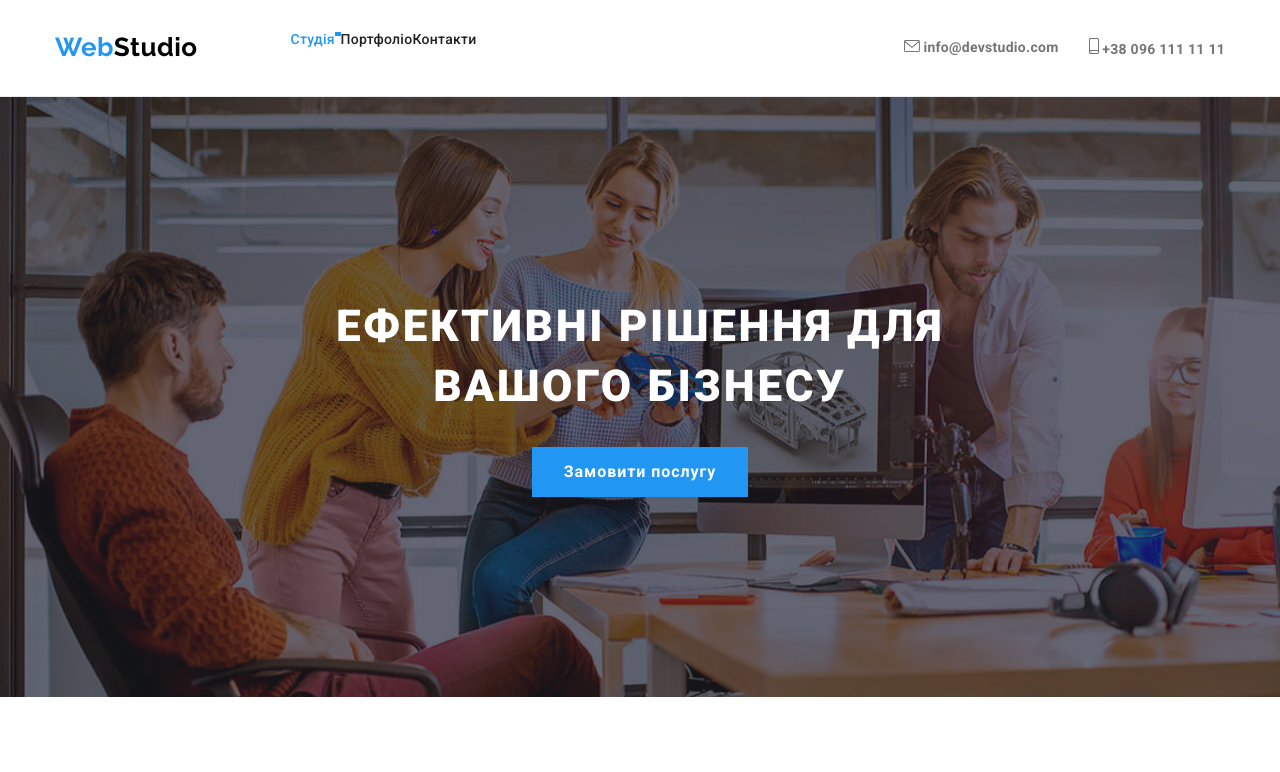
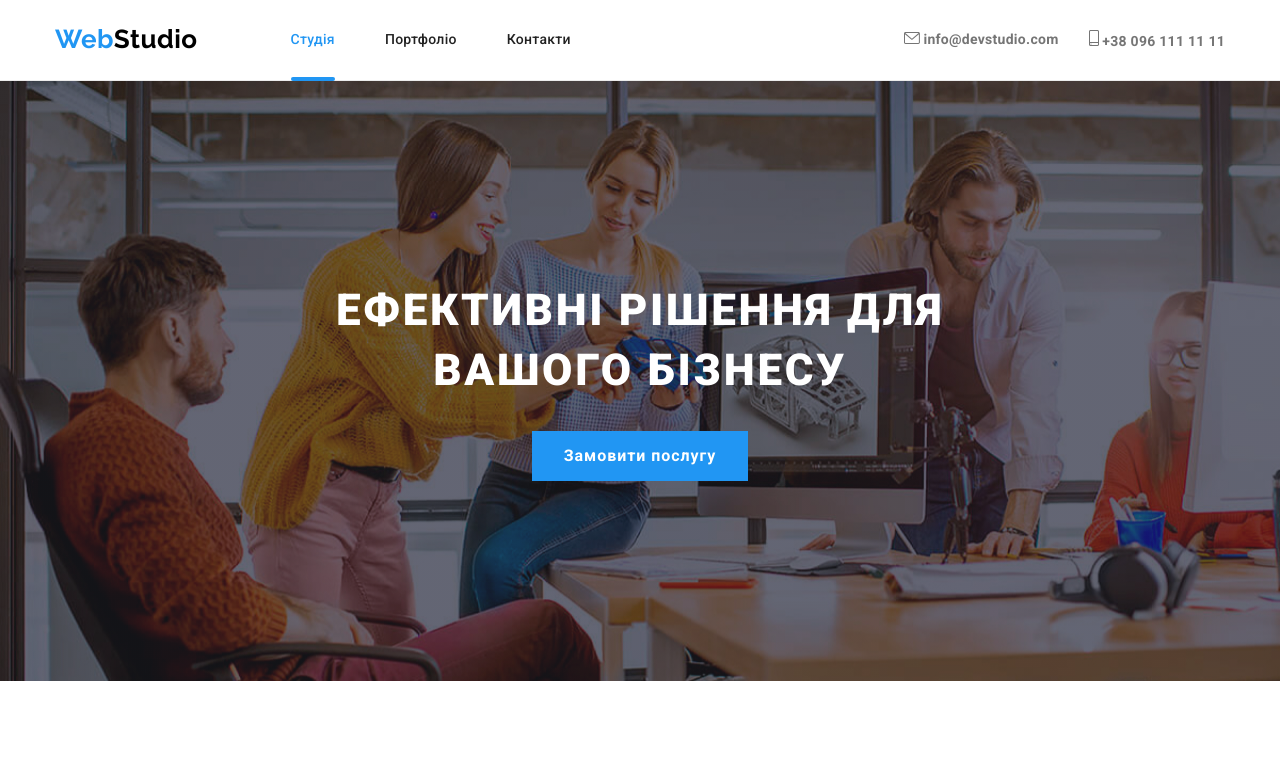
Before and after one commit to MariaRohova/goit-markup-hw-05, a plain HTML site: page index.html in a window 1280 px wide. Shown: the top 772 px of the page. Drawn offline with nearby package versions, Linux system fonts and the light colour scheme.

Commit message:
nav-link line

```diff
--- a/css/styles.css
+++ b/css/styles.css
@@ -108,16 +108,19 @@ margin: 32px 0;
     width: 261px;
     height: 16px;
     margin-right: 50px;
+    position: relative;
 }
 
-.nav-line::after{
+.nav-link.active::after{
 
     content: "";
+    left: 0;
+    bottom: -34px;
     width: 100%;
     height: 4px;
     background: rgba(33, 150, 243, 1);
-
-
+    position: absolute;
+    border-radius: 2px ;
 
 }
 
--- a/index.html
+++ b/index.html
@@ -23,19 +23,12 @@
         </div>
             <ul class="nav">
                <li class="nav-list">
-                <a href="./index.html" class="nav-link active">
-                    <div class="nav-line"> Студія </div>
-                </a>
+                <a href="./index.html" class="nav-link active">Студія</a>
             </li>
                <li class="nav-list">
-                <a href="./portfolio.html" class="nav-link">
-                    <div class="nav-line"> Портфоліо </div>
-                    </a>
+                <a href="./portfolio.html" class="nav-link"> Портфоліо</a>
             </li>
-               <li class="nav-list">
-                <a href="" class="nav-link">
-                    <div class="nav-line"> Контакти</div>
-                </a>
+               <li class="nav-list">  <a href="" class="nav-link"> Контакти</a>
             </li>
            </ul>
         </nav>
```
